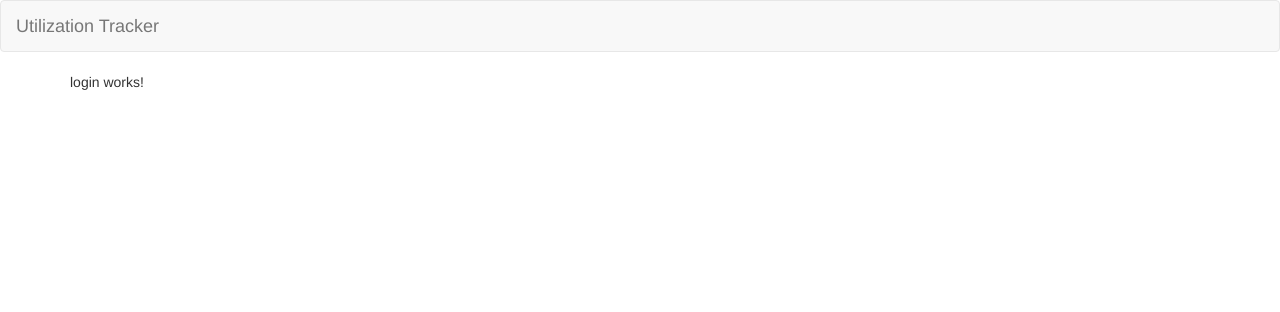
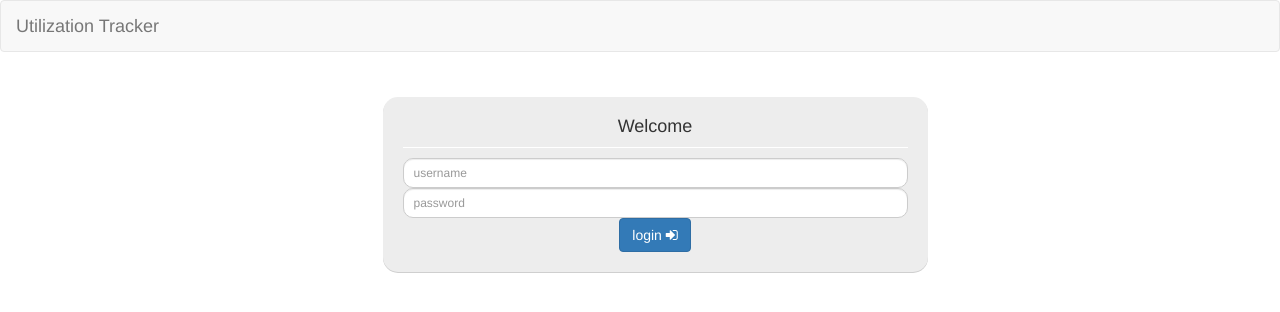
Before and after one commit to mmh3/ut2, an Angular app in the folder ut2/: page /login in a window 1280 px wide. Shown: the top 312 px of the page. Built offline with nearby package versions, Linux system fonts and the light colour scheme.

Commit message:
Added auth.service.ts and login page template.

```diff
--- a/ut2/src/app/auth/login/login.component.css
+++ b/ut2/src/app/auth/login/login.component.css
@@ -0,0 +1,38 @@
+@import url(http://fonts.googleapis.com/css?family=Roboto:400);
+body {
+  background-color:#fff;
+  -webkit-font-smoothing: antialiased;
+  font: normal 14px Roboto,arial,sans-serif;
+}
+
+.container {
+    padding: 25px;
+    position: fixed;
+}
+
+.form-login {
+    background-color: #EDEDED;
+    padding-top: 10px;
+    padding-bottom: 20px;
+    padding-left: 20px;
+    padding-right: 20px;
+    border-radius: 15px;
+    border-color:#d2d2d2;
+    border-width: 5px;
+    box-shadow:0 1px 0 #cfcfcf;
+}
+
+h4 {
+ border:0 solid #fff;
+ border-bottom-width:1px;
+ padding-bottom:10px;
+ text-align: center;
+}
+
+.form-control {
+    border-radius: 10px;
+}
+
+.wrapper {
+    text-align: center;
+}
--- a/ut2/src/app/auth/login/login.component.html
+++ b/ut2/src/app/auth/login/login.component.html
@@ -1,3 +1,22 @@
-<p>
-  login works!
-</p>
+<!--Pulling Awesome Font -->
+<link href="//maxcdn.bootstrapcdn.com/font-awesome/4.2.0/css/font-awesome.min.css" rel="stylesheet">
+
+<div class="container">
+    <div class="row">
+        <!-- <div class="col-md-offset-5 col-md-3"> -->
+        <div class="col-xs-12 col-sm-offset-2 col-sm-8 col-md-offset-2 col-md-8 col-lg-offset-3 col-lg-6">
+            <div class="form-login">
+              <h4>Welcome</h4>
+              <input type="text" id="userName" class="form-control input-sm chat-input" placeholder="username" />
+              <!-- </br> -->
+              <input type="text" id="userPassword" class="form-control input-sm chat-input" placeholder="password" />
+              <!-- </br> -->
+              <div class="wrapper">
+                <span class="group-btn">
+                    <a href="#" class="btn btn-primary btn-md">login <i class="fa fa-sign-in"></i></a>
+                </span>
+              </div>
+            </div>
+        </div>
+    </div>
+</div>
```
Also changed, not shown: ut2/src/app/auth/auth.service.ts (added, +43 -0 lines).
